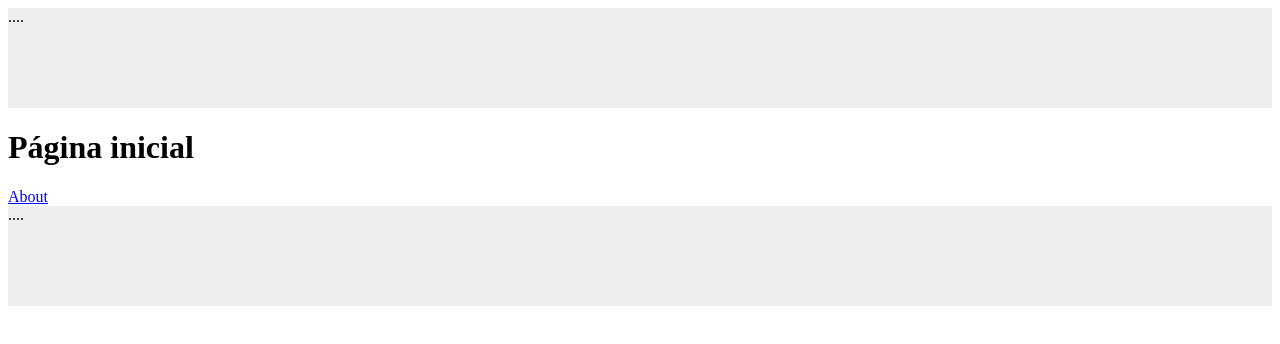
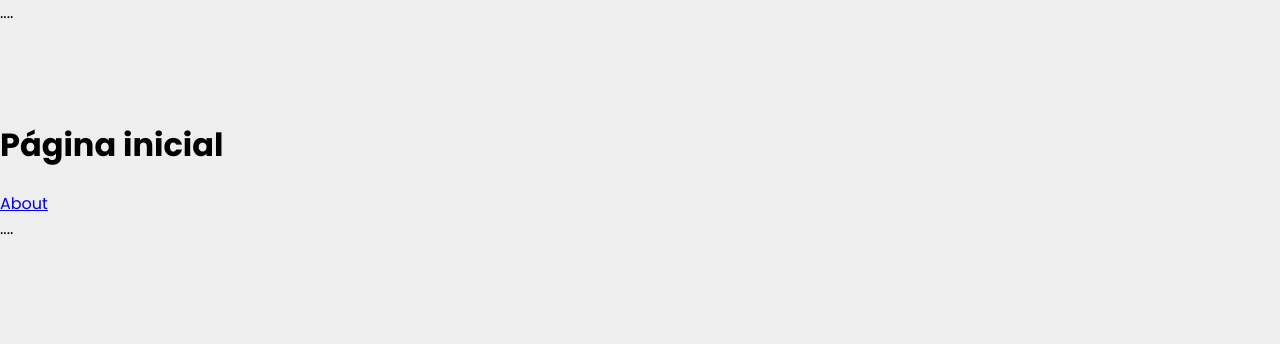
Before and after one commit to HenriqueCeZ/Marketplace-client, a React (Create React App) app: page / in a window 1280 px wide. Shown: the top 344 px of the page. Built offline with nearby package versions, Linux system fonts and the light colour scheme.

Commit message:
feat: assign general styles

```diff
--- a/src/App.css
+++ b/src/App.css
@@ -1,38 +1,10 @@
-.App {
-  text-align: center;
+@import url('https://fonts.googleapis.com/css2?family=Poppins:ital,wght@0,200;0,300;0,400;0,500;0,600;0,700;0,800;1,700;1,900&display=swap');
+*{
+    box-sizing: border-box;
 }
+body{
+    margin: 0;
+    font-family: 'Poppins', sans-serif;
+    background-color: #eee;
 
-.App-logo {
-  height: 40vmin;
-  pointer-events: none;
 }
-
-@media (prefers-reduced-motion: no-preference) {
-  .App-logo {
-    animation: App-logo-spin infinite 20s linear;
-  }
-}
-
-.App-header {
-  background-color: #282c34;
-  min-height: 100vh;
-  display: flex;
-  flex-direction: column;
-  align-items: center;
-  justify-content: center;
-  font-size: calc(10px + 2vmin);
-  color: white;
-}
-
-.App-link {
-  color: #61dafb;
-}
-
-@keyframes App-logo-spin {
-  from {
-    transform: rotate(0deg);
-  }
-  to {
-    transform: rotate(360deg);
-  }
-}
```
